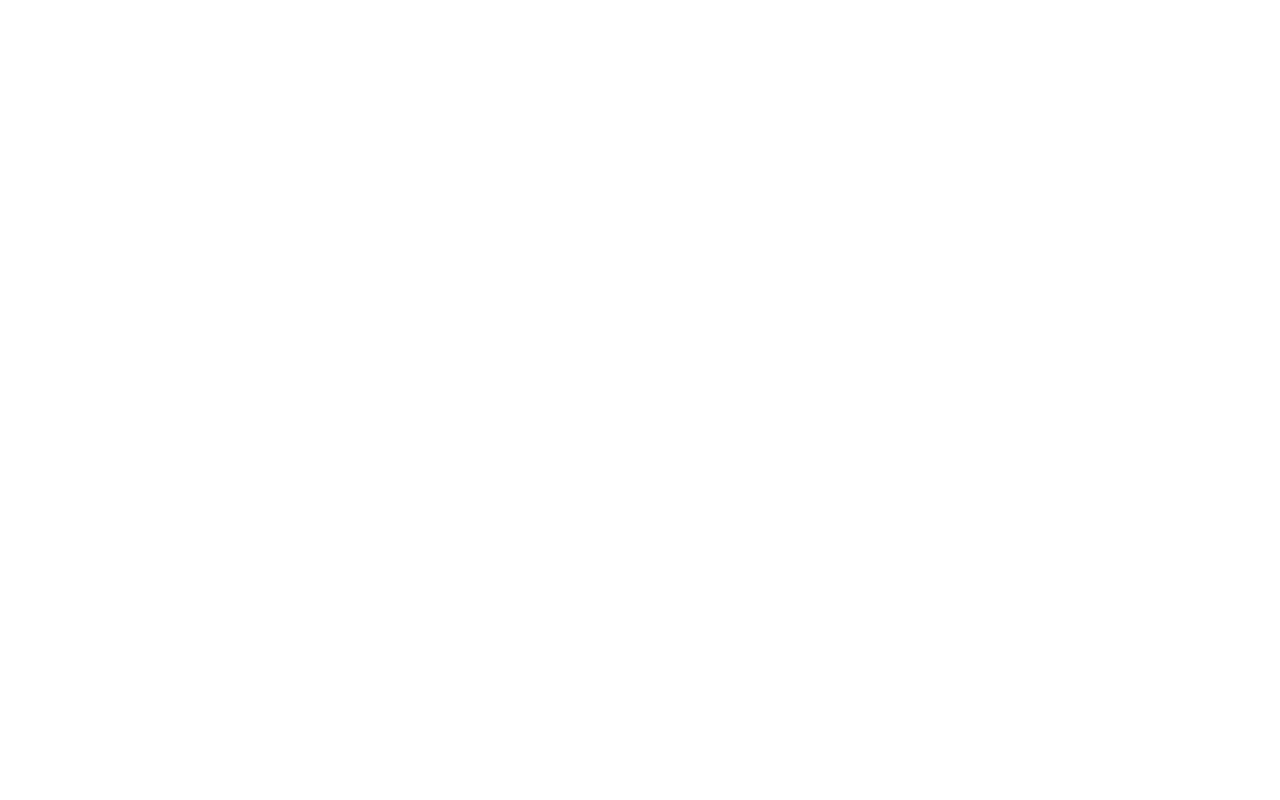
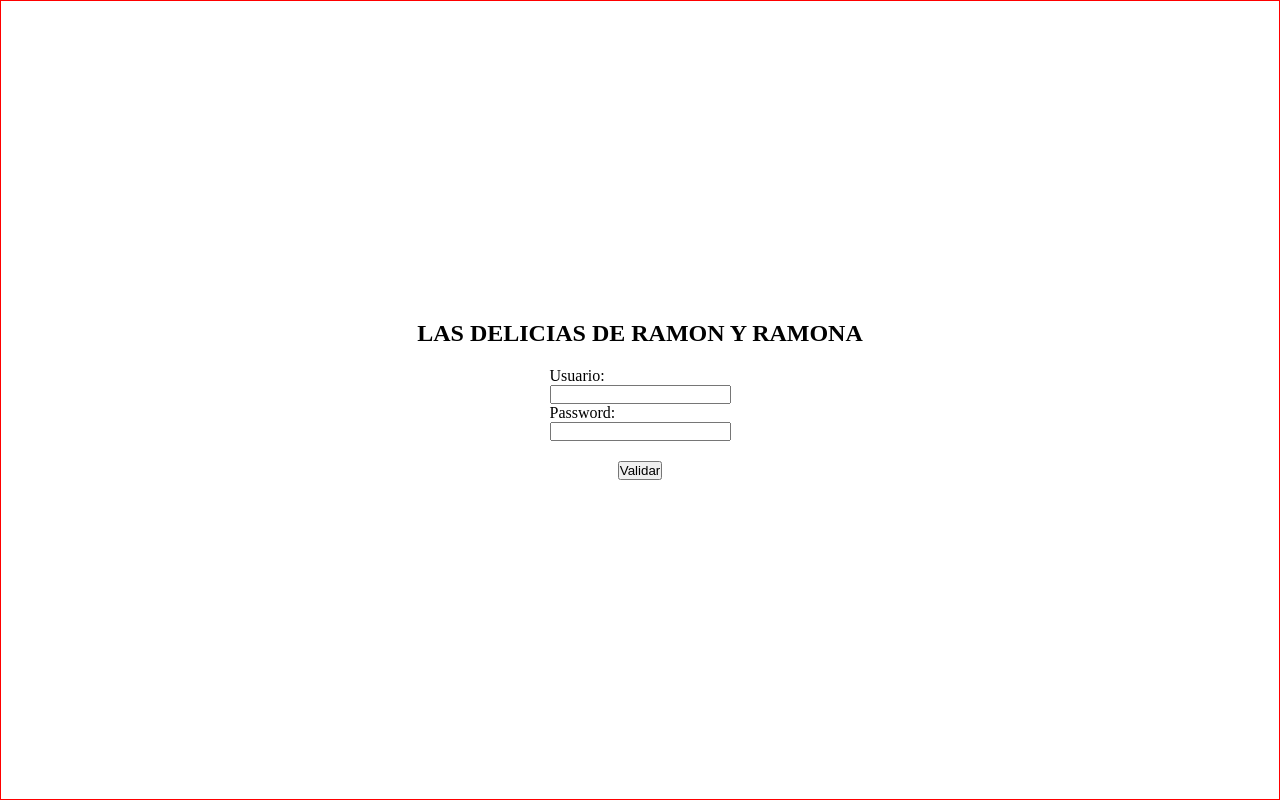
Before and after one commit to 20181020076/Restaurante, a website: page index.html in a window 1280 px wide. Drawn offline with Linux system fonts and the light colour scheme.

Commit message:
inicio de sesion completo, ya re direcciona a una u otra dependiendo del usuario

```diff
--- a/index.html
+++ b/index.html
@@ -4,9 +4,34 @@
     <meta charset="UTF-8">
     <meta http-equiv="X-UA-Compatible" content="IE=edge">
     <meta name="viewport" content="width=device-width, initial-scale=1.0">
-    <title>Document</title>
+    <link rel="stylesheet" href="/css/estilos.css">
+    <title>Las delicias de Ramon y Ramona</title>
 </head>
 <body>
+    <header>
 
+    </header>
+
+    <main>
+        <section class="inicio">
+            <div class="inicio__title">
+                <h1>LAS DELICIAS DE RAMON Y RAMONA</h1>
+            </div>
+            <div class="inicio__user">
+                <p>Usuario: </p>
+                <input type="text" id="user">
+            </div>
+            <div class="inicio__password">
+                <p>Password: </p>
+                <input type="password" id="password">
+            </div>
+            <button onclick="validar()">Validar</button>
+        </section>
+    </main>
+
+    <footer>
+
+    </footer>
+    <script src="/js/app.js"></script>
 </body>
 </html>
--- /dev/null
+++ b/js/app.js
@@ -0,0 +1,40 @@
+let usuarios=[{u:"ramon",p:"1234",e:"admin"},{u:"empleado1",p:"456",e:"empleado"}];
+
+let nombres = usuarios.map(function(user){
+    return user.u;
+});
+
+console.log(nombres);
+
+function validar(){
+    let user_digitado = document.getElementById("user").value;
+    let password_digitado = document.getElementById("password").value;
+    let estado = true;
+    let contador = 0;
+    for(let i = 0; i<usuarios.length; i++){
+        if(usuarios[i].u == user_digitado){
+            if(usuarios[i].p == password_digitado){
+                if(usuarios[i].e == "admin"){
+                    window.location.replace("/pages/admin.html");
+                }else{
+                    window.location.replace("/pages/empleado.html");
+                }
+
+            }else{
+                estado = false;
+            }
+        }else{
+            contador++;
+        }
+    }
+    if(estado==false || contador == usuarios.length){
+        alert("corrija el usuario o la contraseña");
+    }
+
+
+
+}
+
+function cerrar(){
+    window.location.replace("/index.html");
+}
--- /dev/null
+++ b/scss/base/_reset.scss
@@ -0,0 +1,5 @@
+*{
+    margin: 0;
+    padding: 0;
+    box-sizing: border-box;
+}
--- /dev/null
+++ b/scss/estilos.scss
@@ -0,0 +1,4 @@
+//reset
+@import "base/reset";
+
+@import "views/sesion";
--- /dev/null
+++ b/scss/views/_sesion.scss
@@ -0,0 +1,18 @@
+.inicio{
+    display: flex;
+    flex-direction: column;
+    border: 1px solid red;
+    height: 100vh;
+    align-items: center;
+    justify-content: center;
+    &__title{
+        text-align: center;
+        margin-bottom: 20px;
+    }
+    &__user{
+
+    }
+    &__password{
+        margin-bottom: 20px;
+    }
+}
```
Also changed, not shown: package.json (added, +27 -0 lines), pages/admin.html (added, +16 -0 lines), pages/empleado.html (added, +16 -0 lines), css/estilos.css (added), scss/views/_admin.scss (added), scss/views/_empleado.scss (added), scss/views/_principal.scss (added), 1 other file.
